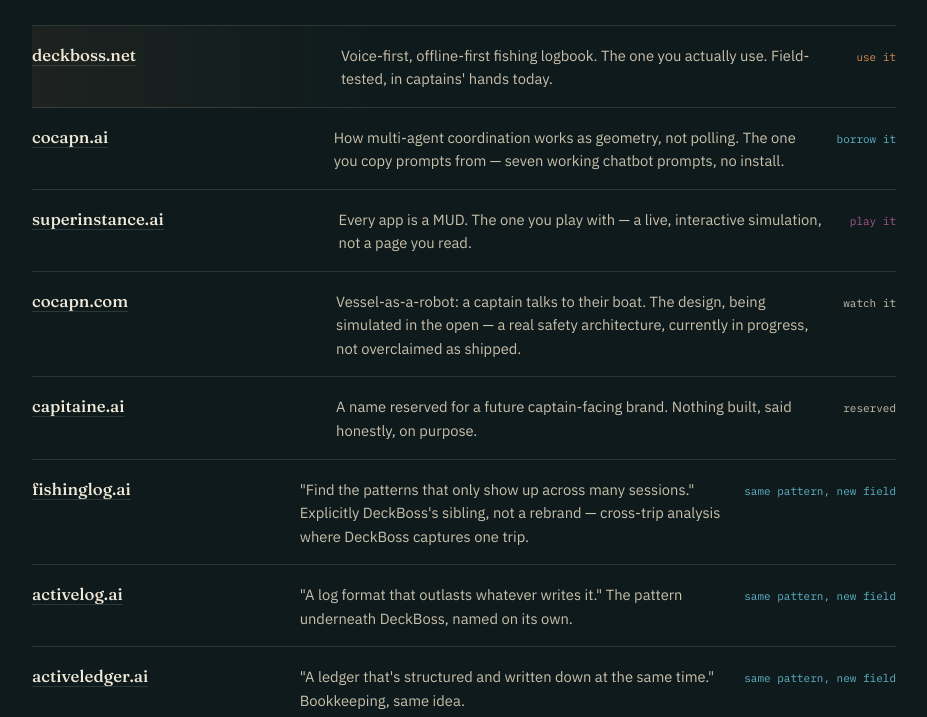
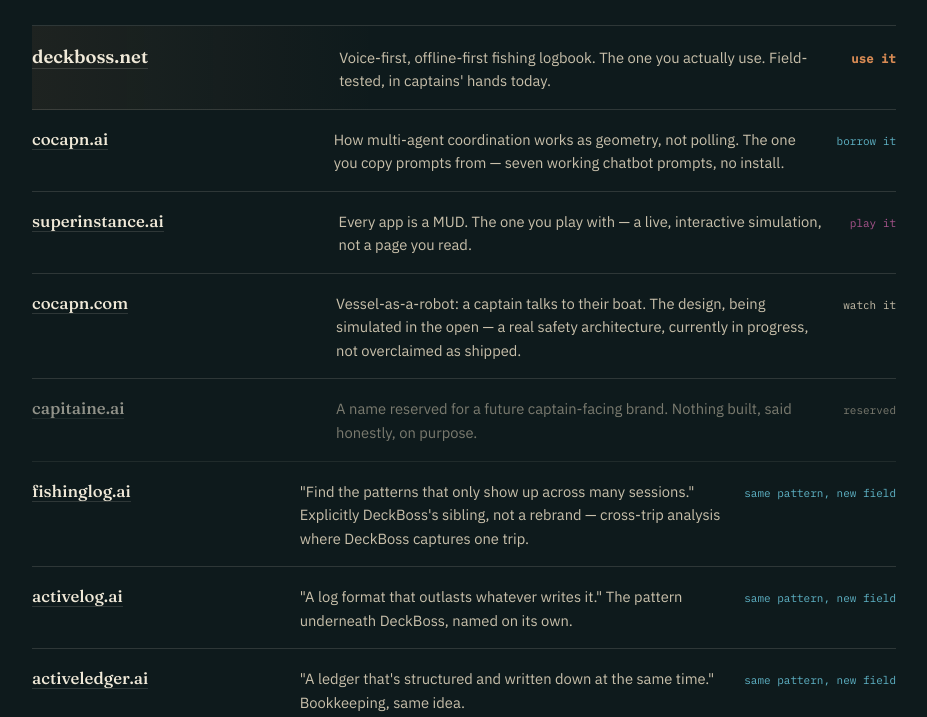
Before and after one commit to purplepincher/purplepincher-landing, a website: page src/landing.html in a window 1280 px wide. Shown: the part 3487-4204 px from the top of the page, without its empty margins (176-1103 px from the left). Drawn offline with Linux system fonts and the light colour scheme; no server answers.

Commit message:
Visually rank the #domains honesty-tag registry
A design audit (2026-07-08) flagged that every row in the domain
registry reads at the same visual weight, so 'reserved' (nothing built
yet) competes with 'use it' (a live, field-tested product). A visitor
has to read each tag individually to know what's worth their time.

Make the registry rank itself by how alive each row is, using only the
existing family tokens plus opacity -- no new colors, no tag-text or
domain-copy changes, no DOM reorder (the 10 'same pattern, new field'
rows are a thematic cluster the copy frames together; sorting by tag
would break that for no real gain).

Tiers, carried by :has() so HTML is untouched:
  - tag-use      -> loudest: larger/bolder name + badge-weight tag,
                    layered on its existing --hardened color + flagship
                    gradient.
  - tag-play /
    tag-borrow   -> strong as-is (--claw / --lattice accents already
                    carry them).
  - tag-watch    -> neutral mid: keeps --shell-dim at full opacity
                    (something is genuinely being built).
  - tag-reserved /
    tag-unrelated -> recede to opacity 0.58 at rest, restored to 1 on
                    hover so they recede without ever being hidden.

The hover fade is suppressed under prefers-reduced-motion.

```diff
--- a/src/landing.html
+++ b/src/landing.html
@@ -361,6 +361,29 @@
   .ledger-tag.tag-watch,
   .ledger-tag.tag-reserved,
   .ledger-tag.tag-unrelated { color: var(--shell-dim); }
+
+  /* visual self-ranking: the registry sorts itself by how alive each row is.
+     tag-use (a real, shipped thing) reads loudest; tag-reserved / tag-unrelated
+     (nothing there yet, or genuinely off-topic) recede at rest and come forward
+     on hover. tag-watch stays full-weight -- something is actually being built.
+     Pure hierarchy via existing tokens + opacity: no tag text or copy changed. */
+  .ledger-row:has(.ledger-tag.tag-use) .ledger-name {
+    font-size: 1.15rem;
+    font-weight: 600;
+  }
+  .ledger-row:has(.ledger-tag.tag-use) .ledger-tag {
+    font-size: 12px;
+    font-weight: 600;
+    letter-spacing: 0.02em;
+  }
+  .ledger-row:has(.ledger-tag.tag-reserved),
+  .ledger-row:has(.ledger-tag.tag-unrelated) {
+    opacity: 0.58;
+    transition: opacity 0.18s ease;
+  }
+  .ledger-row:has(.ledger-tag.tag-reserved):hover,
+  .ledger-row:has(.ledger-tag.tag-unrelated):hover { opacity: 1; }
+
   .domain-kinds {
     display: flex; flex-wrap: wrap; gap: 8px;
     margin: 24px 0 8px;
@@ -431,6 +454,8 @@
 
   @media (prefers-reduced-motion: reduce) {
     html { scroll-behavior: auto; }
+    .ledger-row:has(.ledger-tag.tag-reserved),
+    .ledger-row:has(.ledger-tag.tag-unrelated) { transition: none; }
   }
 </style>
 </head>
```
